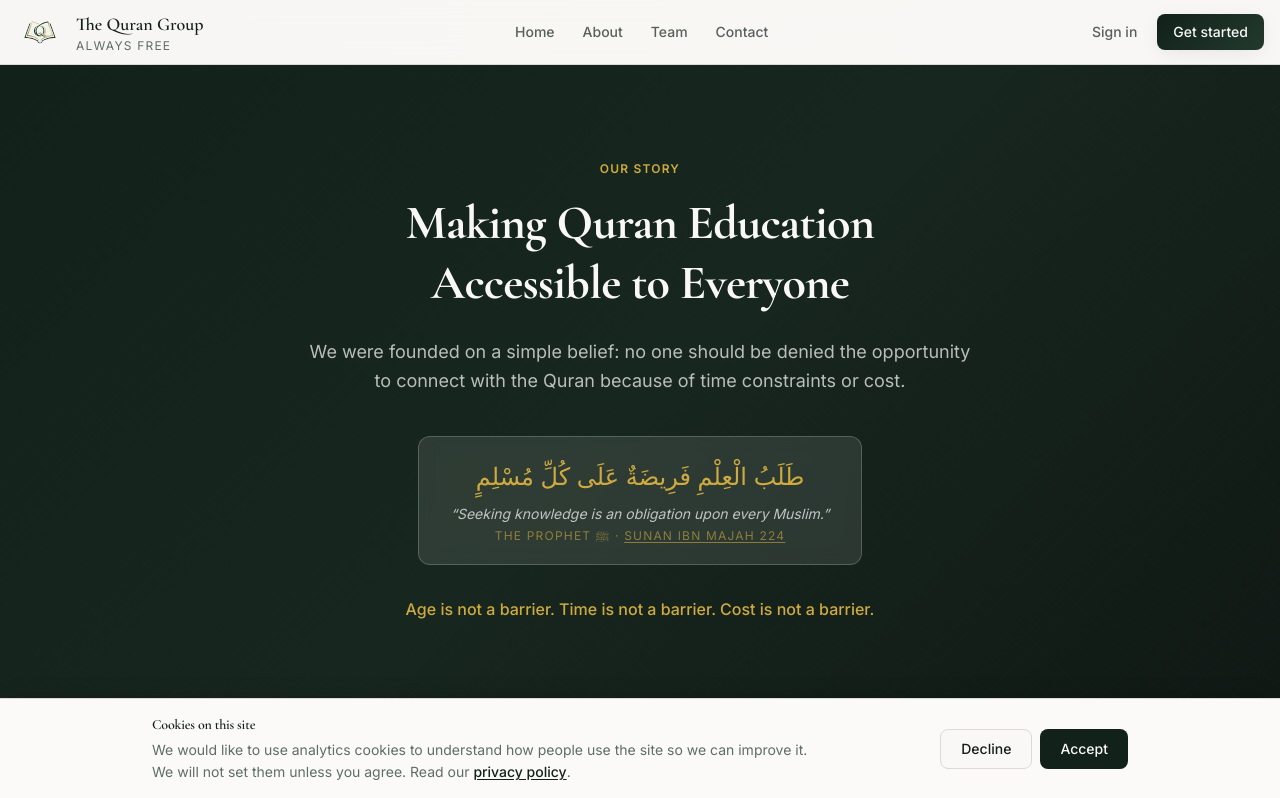
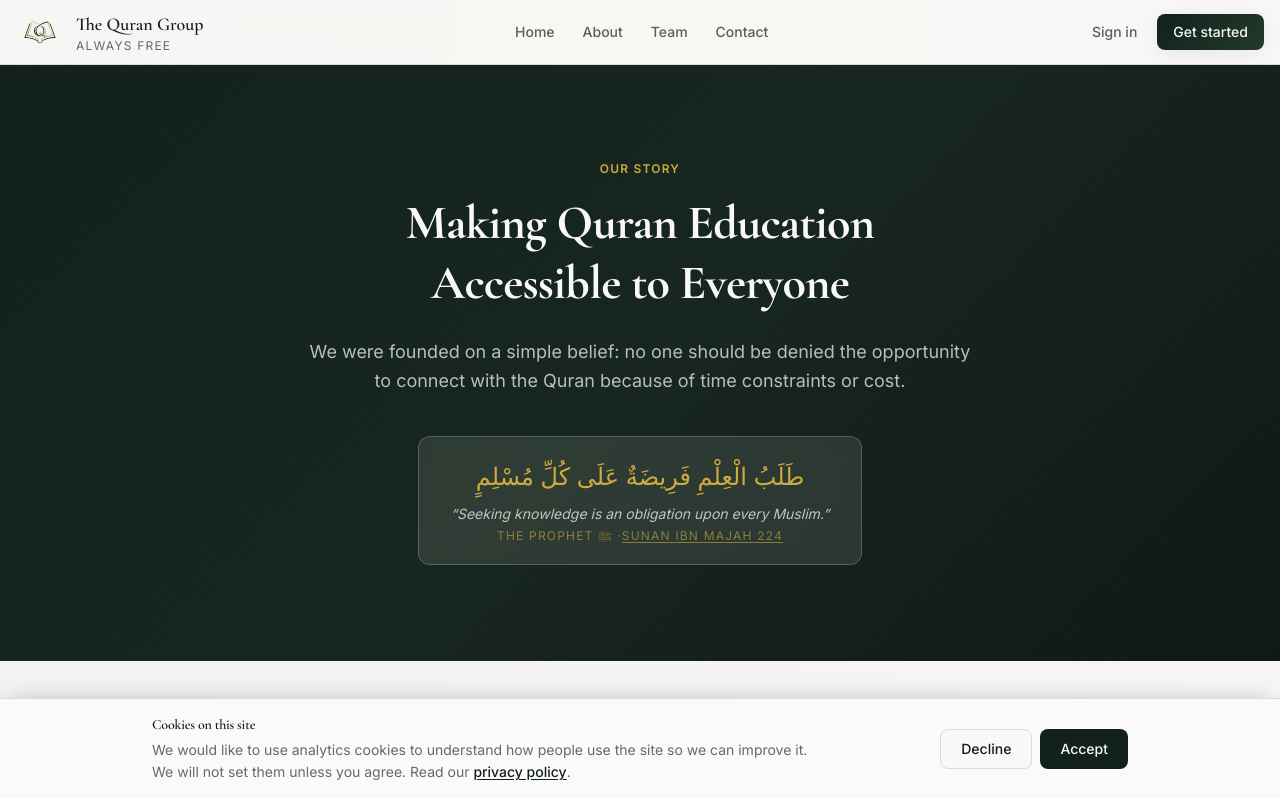
Before and after one commit to HazemGhannem/quran-group-front, a Next.js app: page /about in a window 1280 px wide. Shown: the top 798 px of the page. Built offline with nearby package versions, Linux system fonts and the light colour scheme; no server answers; a web font is replaced by a local one.

Commit message:
delete paragraph from about not needed

```diff
--- a/app/(main)/about/page.tsx
+++ b/app/(main)/about/page.tsx
@@ -50,7 +50,7 @@ export default function AboutPage() {
             </p>
 
             <footer className="mt-1 text-xs uppercase tracking-widest text-gold/60">
-              The Prophet ﷺ ·{" "}
+              The Prophet ﷺ ·
               <a
                 href="https://sunnah.com/ibnmajah:224"
                 target="_blank"
@@ -61,10 +61,6 @@ export default function AboutPage() {
               </a>
             </footer>
           </blockquote>
-
-          <p className="mx-auto mt-8 max-w-2xl text-base font-medium text-gold">
-            Age is not a barrier. Time is not a barrier. Cost is not a barrier.
-          </p>
         </div>
       </section>
 
```
